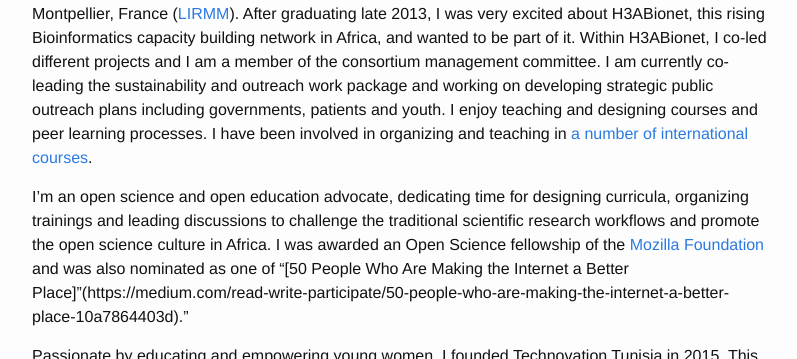
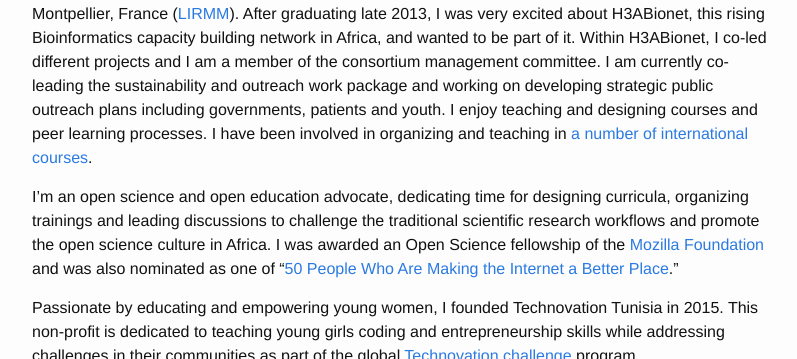
Before and after one commit to amelgh/amelgh.github.io, a Jekyll site: the page built from about.md, in a window 1280 px wide and 900 px high, scrolled down 340 px, cut to the strip 0-359 px from the top of the window. Shown: the whole strip, without its empty margins (238-1035 px from the left). Built offline with Jekyll 4.4.1, drawn with Linux system fonts in a browser that asks for light colours.

Commit message:
update publications

```diff
--- a/about.md
+++ b/about.md
@@ -17,7 +17,7 @@ Informatics, Robotics and Microelectronics, Montpellier, France ([LIRMM](http://
 Within H3ABionet,  I co-led different  projects and I am a member of the consortium management committee.  I am currently co-leading the sustainability and outreach work package and  working on developing  strategic public outreach plans including governments, patients and youth.
 I enjoy teaching and designing courses and peer learning processes. I have been involved in organizing and teaching in [a number of international courses](/teaching).
 
-I’m an  open science and open education advocate, dedicating time for designing curricula, organizing trainings and  leading discussions to  challenge the traditional scientific research workflows and  promote the open science culture in Africa. I was awarded an Open Science fellowship of the [Mozilla Foundation](https://www.mozilla.org/en-US/) and was also nominated as one of "[50 People Who Are Making the Internet a Better Place]"(https://medium.com/read-write-participate/50-people-who-are-making-the-internet-a-better-place-10a7864403d)."
+I’m an  open science and open education advocate, dedicating time for designing curricula, organizing trainings and  leading discussions to  challenge the traditional scientific research workflows and  promote the open science culture in Africa. I was awarded an Open Science fellowship of the [Mozilla Foundation](https://www.mozilla.org/en-US/) and was also nominated as one of "[50 People Who Are Making the Internet a Better Place](https://medium.com/read-write-participate/50-people-who-are-making-the-internet-a-better-place-10a7864403d)."
 
 Passionate by educating and empowering young women, I founded Technovation Tunisia in 2015. This non-profit is dedicated to teaching young girls coding and entrepreneurship skills while addressing challenges in their communities as part of the global  [Technovation challenge](https://technovationchallenge.org/) program.
 
```
